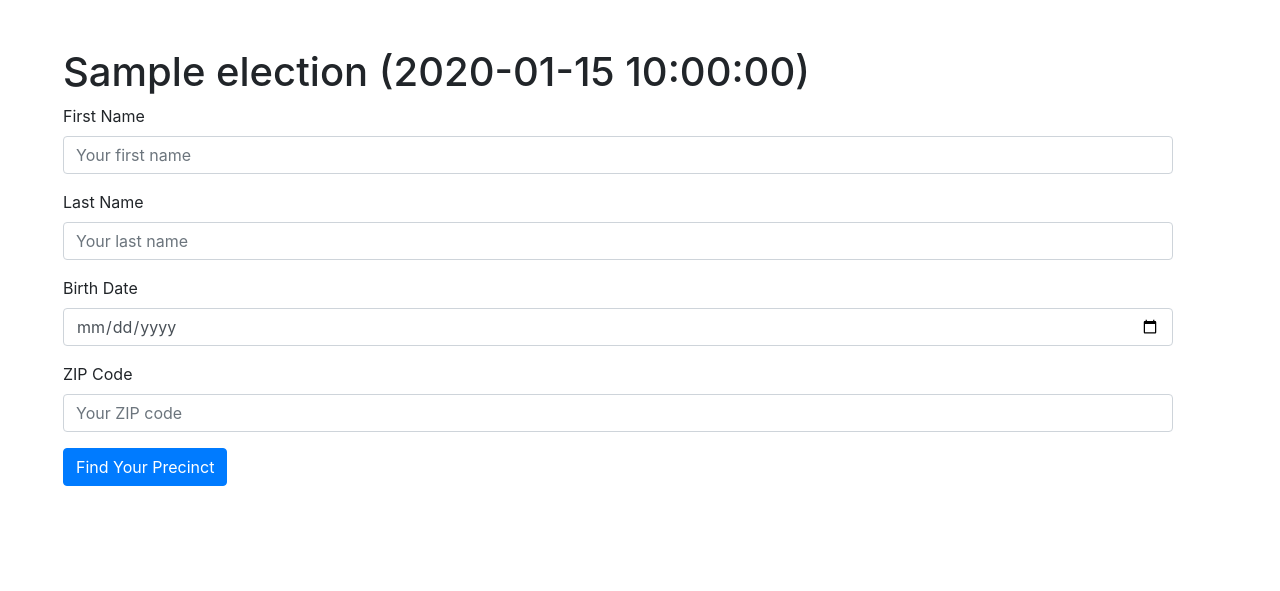
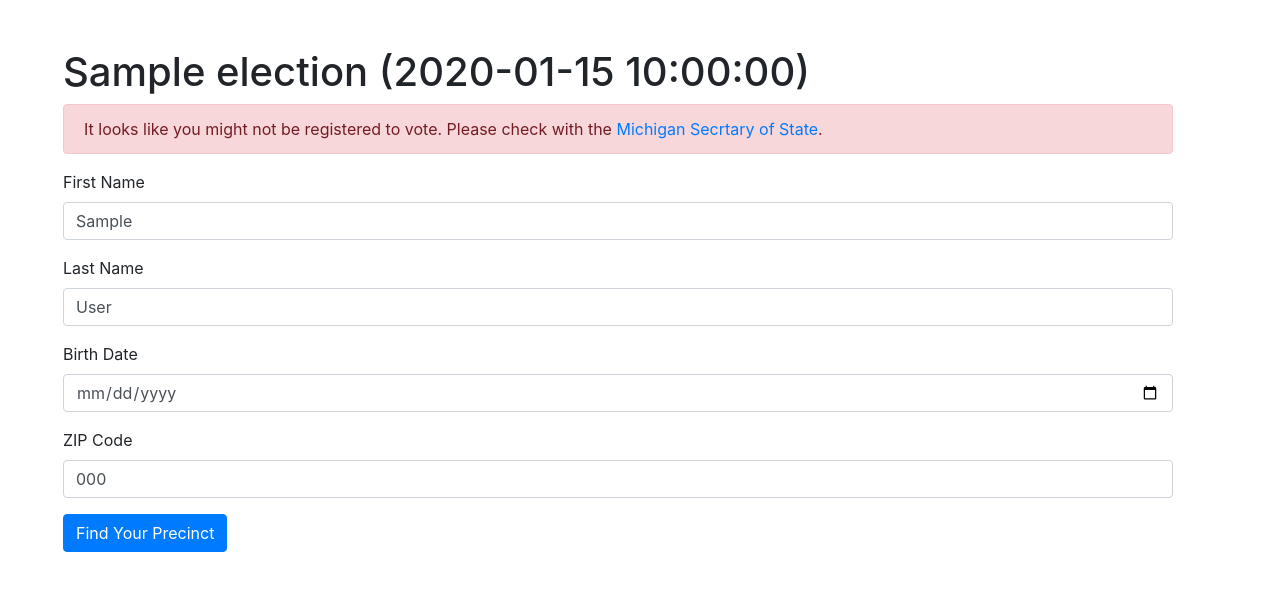
Before and after one commit to citizenlabsgr/ballotpreview, a Python web app: template app/templates/election.html in a window 1280 px wide. Shown: the top 591 px of the page. Run offline with Jinja, Linux system fonts and the light colour scheme; the template is opened without the code that fills it: most values are stand-ins (such as "Sample title", 1, 10 or a date in 2020); some libraries are stand-ins or nearby versions.

Commit message:
Show error message when not registered to vote
Closes #13

```diff
--- a/app/templates/election.html
+++ b/app/templates/election.html
@@ -4,26 +4,35 @@
 
 <h1>{{ election['name'] }} ({{ election['date'] }})</h1>
 
+{% if voter['first_name'] %}
+
+<div class="alert alert-danger" role="alert">
+  It looks like you might not be registered to vote. Please check with the
+  <a href="https://mvic.sos.state.mi.us/" target="_blank">Michigan Secrtary of State<a>.
+</div>
+
+{% endif %}
+
 <form action="{{ request.url }}" method="post">
 
     <div class="form-group">
         <label for="first-name">First Name</label>
-        <input type="text" class="form-control" id="first-name" name="first_name" placeholder="Your first name" required>
+        <input type="text" class="form-control" id="first-name" name="first_name" value="{{ voter['first_name'] }}" placeholder="Your first name" required>
     </div>
 
     <div class="form-group">
         <label for="last-name">Last Name</label>
-        <input type="text" class="form-control" id="last-name" name="last_name" placeholder="Your last name" required>
+        <input type="text" class="form-control" id="last-name" name="last_name" value="{{ voter['last_name'] }}" placeholder="Your last name" required>
     </div>
 
     <div class="form-group">
         <label for="birth-date">Birth Date</label>
-        <input type="date" class="form-control" id="birth-date" name="birth_date" required>
+        <input type="date" class="form-control" id="birth-date" name="birth_date" value="{{ voter['birth_date'] }}" required>
     </div>
 
     <div class="form-group">
         <label for="zip-code">ZIP Code</label>
-        <input type="number" class="form-control" id="zip-code" name="zip_code" placeholder="Your ZIP code" required>
+        <input type="number" class="form-control" id="zip-code" name="zip_code"  value="{{ voter['zip_code'] }}" placeholder="Your ZIP code" required>
     </div>
 
     <button type="submit" class="btn btn-primary">Find Your Precinct</button>
```
Also changed, not shown: app/api.py (+0 -9 lines), app/views.py (+4 -7 lines), tests/test_site.py (+18 -1 lines), 1 other file.
